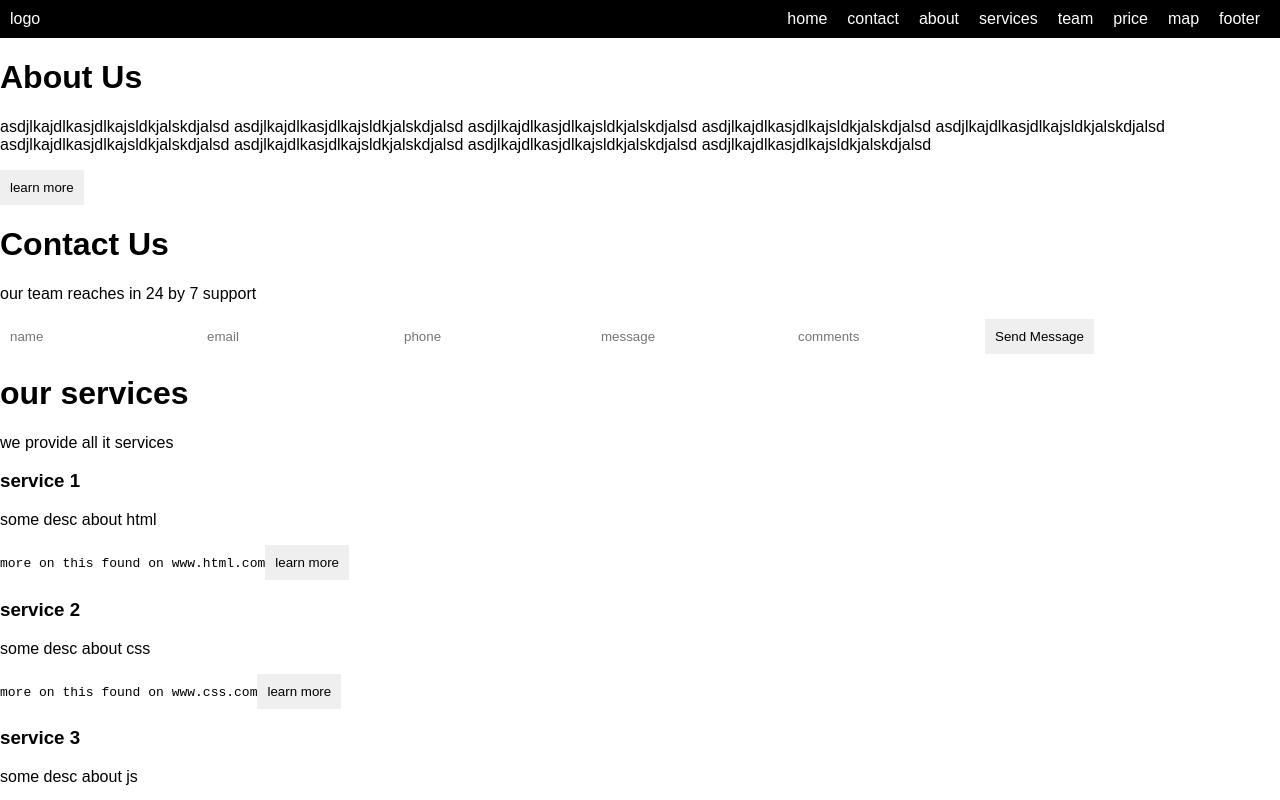
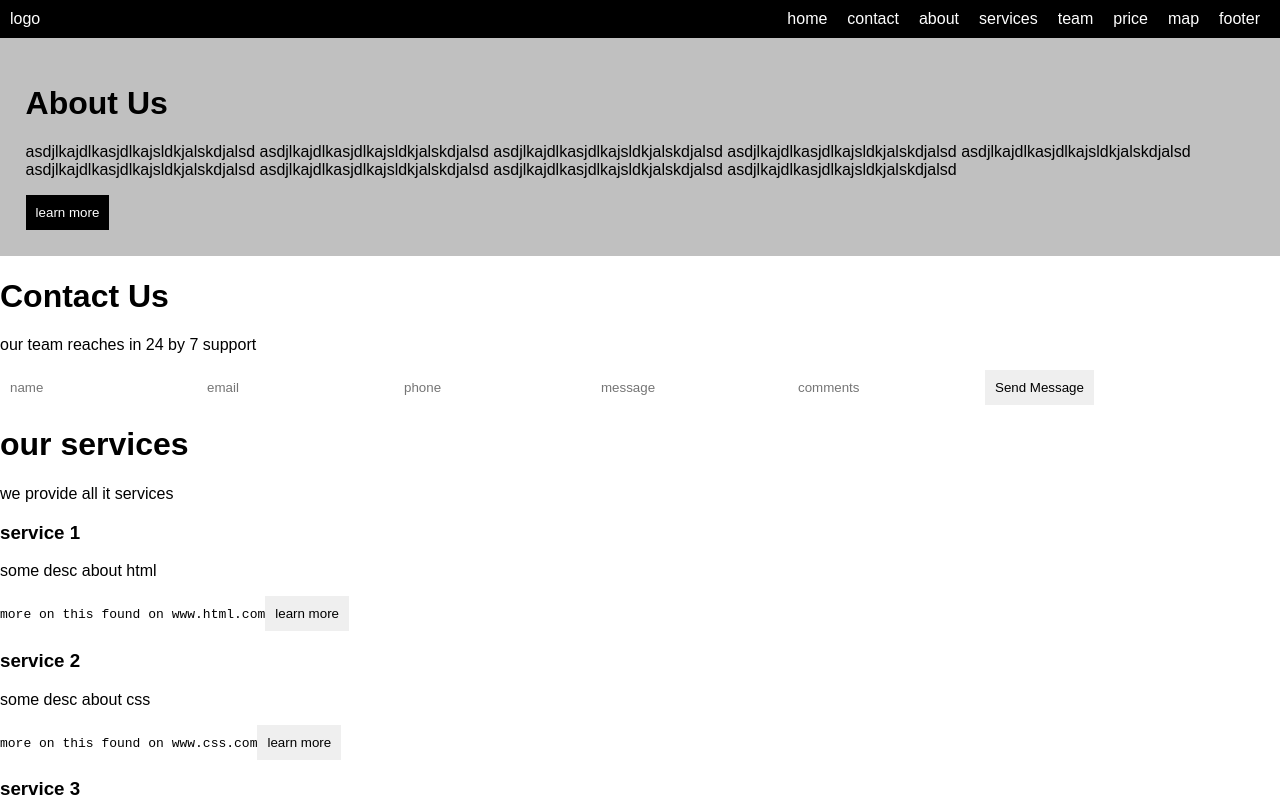
Before and after one commit to radhe212221/dnd2, a React (Create React App) app: page / in a window 1280 px wide. Shown: the top 800 px of the page. Built offline with nearby package versions, Linux system fonts and the light colour scheme.

Commit message:
added about css

```diff
--- a/src/style.css
+++ b/src/style.css
@@ -29,6 +29,16 @@ header
     justify-content: space-between;
 }
 
+.about
+{
+    padding: 2%;
+    background-color: silver;
+}
+.about button
+{
+    background-color: black;
+    color:white;
+}
 @media (max-width:500px)
 {
     button,input,textarea,a
```
